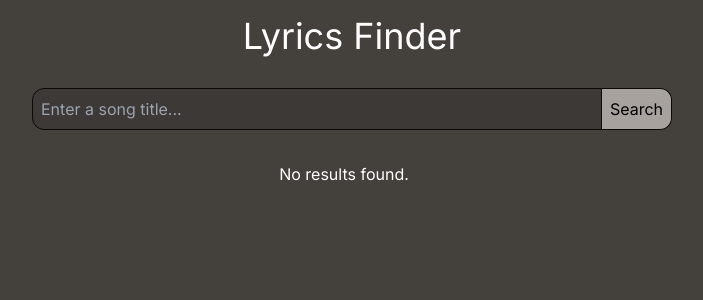
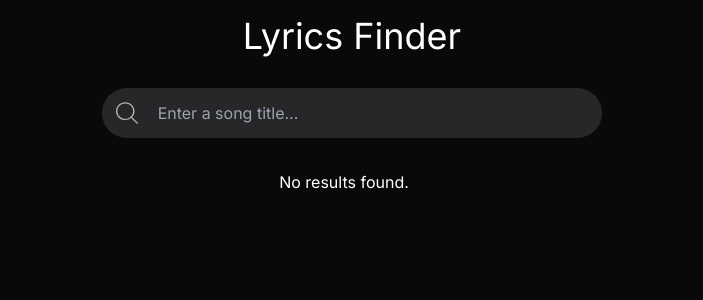
Before and after one commit to VasilisG/lyrics-finder, a React (Create React App) app: page / in a window 1280 px wide. Shown: the top 300 px of the page, without its empty margins (288-991 px from the left). Built offline with nearby package versions, Linux system fonts and the light colour scheme.

Commit message:
UI changes.

```diff
--- a/src/App.css
+++ b/src/App.css
@@ -5,6 +5,39 @@
 .App-logo {
   height: 40vmin;
   pointer-events: none;
+}
+
+.search-icon {
+  filter: invert(0.7);
+}
+
+.search-bar-form {
+  transition: 0.2s all ease;
+}
+
+.search-bar-form:hover .search-button,
+.search-bar-form:hover .search-input {
+  background: #34343a;
+  border-color: #34343a;
+}
+
+.search-bar-form:focus-within .search-button,
+.search-bar-form:focus-within .search-input  {
+  border-color: #ececec;
+}
+
+.search-bar-form .search-button,
+.search-bar-form .search-input {
+  border-top: 2px solid #27272a;
+  border-bottom: 2px solid #27272a;
+}
+
+.search-bar-form .search-button {
+  border-left: 2px solid #27272a;
+}
+
+.search-bar-form .search-input {
+  border-right: 2px solid #27272a;
 }
 
 @media (prefers-reduced-motion: no-preference) {
--- a/src/App.js
+++ b/src/App.js
@@ -5,7 +5,7 @@ import Lyrics from './components/Lyrics';
 
 const App = () => {
   return (
-    <div className='app-container bg-stone-700 w-full h-full min-w-screen min-h-screen'>
+    <div className='app-container bg-zinc-950 w-full h-full min-w-screen min-h-screen'>
       <h1 className='app-title text-center text-white text-4xl p-4 block'>Lyrics Finder</h1>
       <div className='searchbar-container mt-4 mb-8 flex justify-center'>
         <SearchBar/>
--- a/src/components/Lyrics.js
+++ b/src/components/Lyrics.js
@@ -37,9 +37,9 @@ const Lyrics = () => {
 
   const showLyrics = () => {
     return error ? (
-      <div ref={lyricsRef} className='error w-full text-center text-red-600 bg-stone-800/80 py-4 mb-3 px-4 md:px-0 md:mx-auto xl:mx-0 w-full'>{error}</div>
+      <div ref={lyricsRef} className='error rounded-[10px] w-full text-center text-red-600 bg-zinc-800/80 py-4 mb-3 px-4 md:px-0 md:mx-auto xl:mx-0 w-full'>{error}</div>
     ) : results.length ? (
-      <div ref={lyricsRef} className={`lyrics w-full text-center text-white bg-stone-800/80 hover:bg-stone-800 hover:cursor-copy mb-3 px-4 md:px-0 md:mx-auto xl:mx-0 w-full ${lyrics ? 'py-4' : ''}`}
+      <div ref={lyricsRef} className={`lyrics rounded-[10px] w-full text-center text-white bg-zinc-800 hover:bg-zinc-800/80 hover:cursor-copy mb-3 px-4 md:px-0 md:mx-auto xl:mx-0 w-full ${lyrics ? 'py-4' : ''}`}
       dangerouslySetInnerHTML={{
          __html: lyrics ? formatLyrics(lyrics) : results.length ? showInfo() : null
       }}
--- a/src/components/ResultItem.js
+++ b/src/components/ResultItem.js
@@ -11,10 +11,10 @@ const ResultItem = ({ data }) => {
   }
 
   return (
-    <div className='result-item mb-3 bg-stone-800/80 w-full'>
+    <div className='result-item mb-3 bg-zinc-800 w-full rounded-[10px]'>
       <div className='result-inner-container flex-col-reverse md:flex-row flex p-4'>
         <div className='image-container md:mr-6'>
-          <img className='artist-image shadow-2xl min-w-[120px] hidden md:inline' src={data.artist.picture} alt={data.artist.name}/>
+          <img className='artist-image rounded-[10px] shadow-2xl min-w-[120px] min-h-[120px] hidden md:inline' src={data.artist.picture} alt={data.artist.name}/>
           <div className='lyrics-container text-center mt-4'>
             <button className='lyrics-button text-white bg-sky-600 hover:bg-sky-700 rounded py-1 px-2' type='button' onClick={handleClick}>Get lyrics</button>
           </div>
--- a/src/components/SearchBar.js
+++ b/src/components/SearchBar.js
@@ -17,9 +17,11 @@ const SearchBar = () => {
   }
 
   return (
-    <form className='search-bar-form flex justify-center w-full px-4 sm:px-4 md:px-0 sm:w-full md:w-3/4 xl:w-1/2' onSubmit={handleSubmit}>
-      <input className='search-input w-full text-white bg-stone-800/25 rounded-l-xl border border-stone-950 px-2 outline-none focus:outline-none' type='text' placeholder='Enter a song title...' value={term} onChange={handleChange} required/>
-      <button className='search-button bg-stone-400 hover:bg-stone-300 p-2 rounded-r-xl border-t border-b border-r border-stone-950' type='submit'value='Search'>Search</button>
+    <form className='search-bar-form flex justify-center w-full px-4 sm:px-4 md:px-0 sm:w-full md:w-3/4 xl:w-[500px] h-[50px]' onSubmit={handleSubmit}>
+      <button className='search-button bg-zinc-800 px-3 py-2 rounded-l-[30px]' type='submit'value='Search'>
+        <img className='search-icon w-6 h-6' src={`${process.env.PUBLIC_URL}/assets/icons/search.svg`} alt='Search Icon'/>
+      </button>
+      <input className='search-input w-full text-white bg-zinc-800 rounded-r-[30px] px-2 outline-none focus:outline-none' type='text' placeholder='Enter a song title...' value={term} onChange={handleChange} required/>
     </form>
   )
 }
```
Also changed, not shown: public/assets/icons/search.svg (added).
